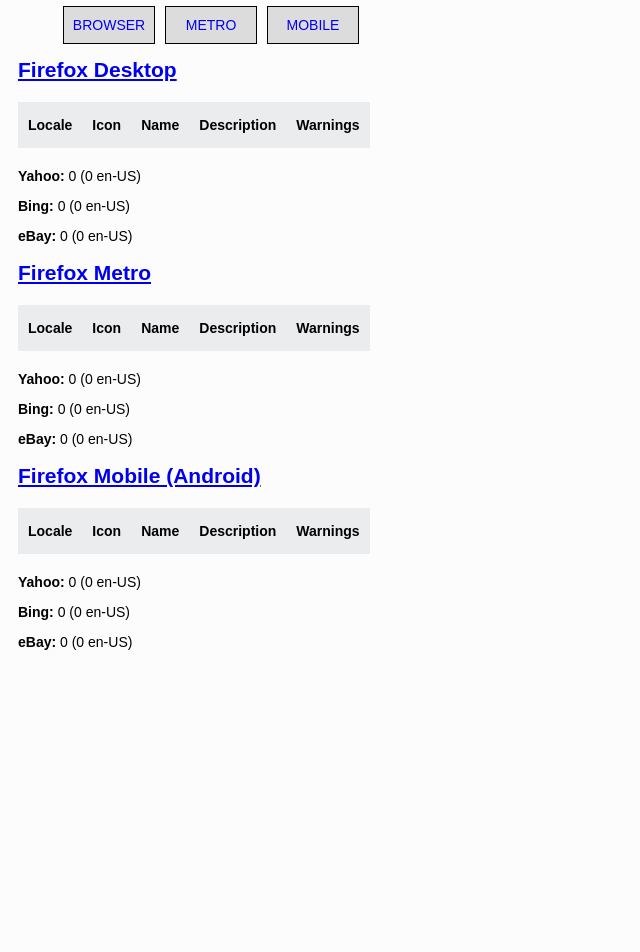
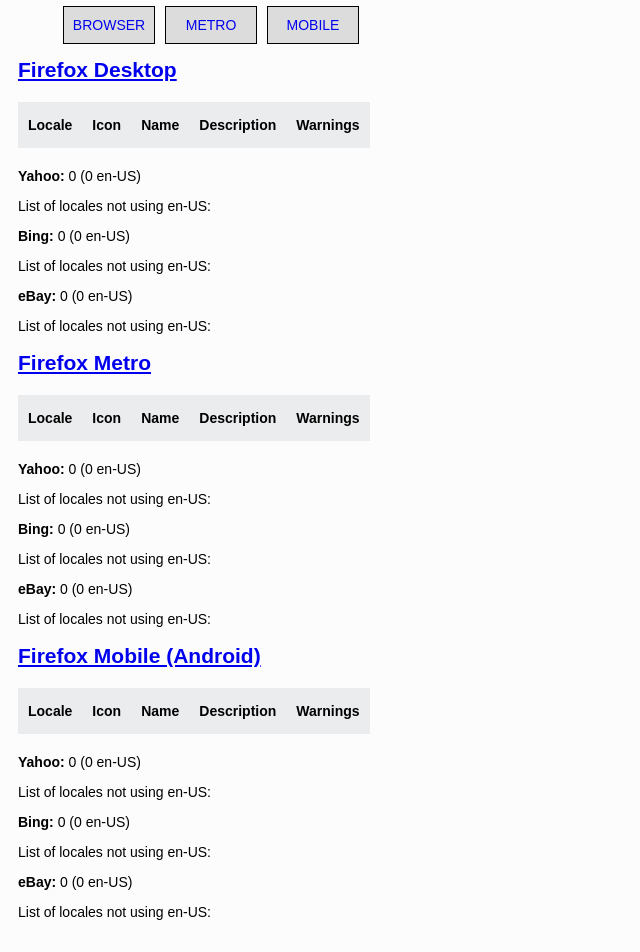
Before and after one commit to flodolo/scripts, a PHP site: page /index.php in a window 1280 px wide. Shown: the part 276-1228 px from the top of the page, without its empty margins (0-640 px from the left). Before the commit the page ends 926 px from the top, so only its background shows below. Run offline with PHP 8.4, Linux system fonts and the light colour scheme; data that the repository does not hold is empty.

Commit message:
p12n: add list of sp to yahoo_bing

```diff
--- a/productization/webviews/yahoo_bing/index.php
+++ b/productization/webviews/yahoo_bing/index.php
@@ -85,6 +85,7 @@
                 </thead>
                 <tbody>' . "\n";
 
+        $locales_list = [];
         foreach ($locales as $locale) {
             if (array_key_exists($product, $jsonarray[$locale])) {
                 if (array_key_exists($channel, $jsonarray[$locale][$product])) {
@@ -104,6 +105,8 @@
                                     if (strpos($singlesp['description'], 'en-US') !== false) {
                                         // It's the en-US version
                                         $yahoo_enUS++;
+                                    } else {
+                                        $locales_list['yahoo'][] = $locale;
                                     }
                                 }
                                 if (strpos($spfilename, 'bing') !== false) {
@@ -112,6 +115,8 @@
                                     if (strpos($singlesp['description'], 'en-US') !== false) {
                                         // It's the en-US version
                                         $bing_enUS++;
+                                    } else {
+                                        $locales_list['bing'][] = $locale;
                                     }
                                 }
                                 if (strpos($spfilename, 'ebay') !== false) {
@@ -120,6 +125,8 @@
                                     if (strpos($singlesp['description'], 'en-US') !== false) {
                                         // It's the en-US version
                                         $ebay_enUS++;
+                                    } else {
+                                        $locales_list['ebay'][] = $locale;
                                     }
                                 }
 
@@ -149,12 +156,16 @@
                 }
             }
         }
+
         $html_output .= "</tbody>
                             </table>
                         ";
         $html_output .= "<p><strong>Yahoo:</strong> {$yahoo_total} ({$yahoo_enUS} en-US)\n";
+        $html_output .= "<p>List of locales not using en-US: " . implode(', ', $locales_list['yahoo']) . "</p>";
         $html_output .= "<p><strong>Bing:</strong> {$bing_total} ({$bing_enUS} en-US)\n";
+        $html_output .= "<p>List of locales not using en-US: " . implode(', ', $locales_list['bing']) . "</p>";
         $html_output .= "<p><strong>eBay:</strong> {$ebay_total} ({$ebay_enUS} en-US)\n";
+        $html_output .= "<p>List of locales not using en-US: " . implode(', ', $locales_list['ebay']) . "</p>";
     }
 
     echo $html_output;
```
